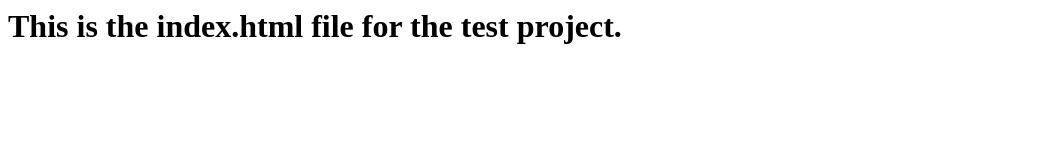
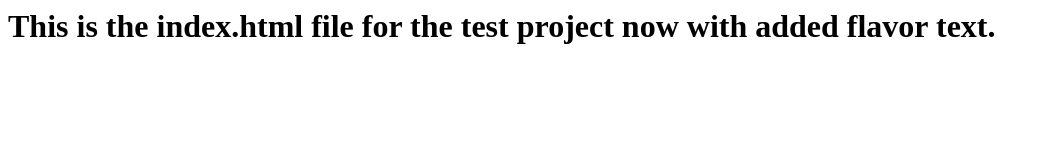
Before and after one commit to greysneakthief/greygitrepotest, a plain HTML site: page index.html in a window 1280 px wide. Shown: the whole page, without its empty margins (0-1049 px from the left). Drawn offline with Linux system fonts and the light colour scheme.

Commit message:
More updates.

```diff
--- a/index.html
+++ b/index.html
@@ -1 +1 @@
-<h1> This is the index.html file for the test project. </h1>
+<h1> This is the index.html file for the test project now with added flavor text. </h1>
```
